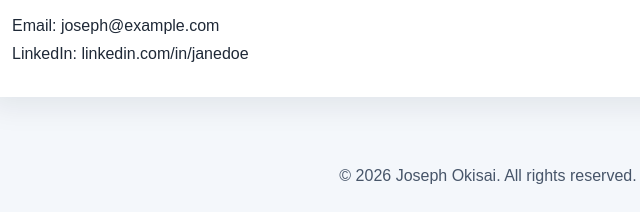
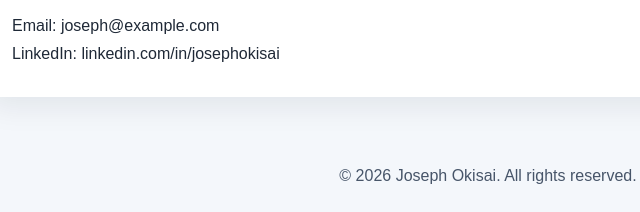
Before and after one commit to okisaijoseph83-brooklyn/About-me, a plain HTML site: page index.html in a window 1280 px wide. Shown: the part 917-1129 px from the top of the page, 152-792 px from the left. Drawn offline with Linux system fonts and the light colour scheme.

Commit message:
Update index.html

```diff
--- a/index.html
+++ b/index.html
@@ -119,7 +119,7 @@
         <section class="section contact">
             <h2>Contact</h2>
             <p>Email: joseph@example.com</p>
-            <p>LinkedIn: linkedin.com/in/janedoe</p>
+            <p>LinkedIn: linkedin.com/in/josephokisai</p>
         </section>
     </main>
     <footer>
```
